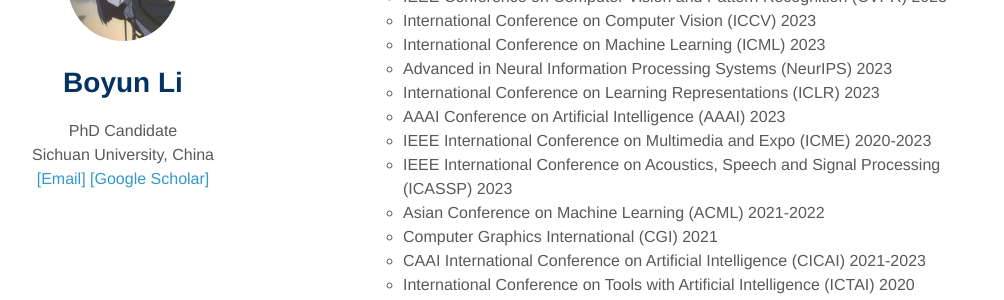
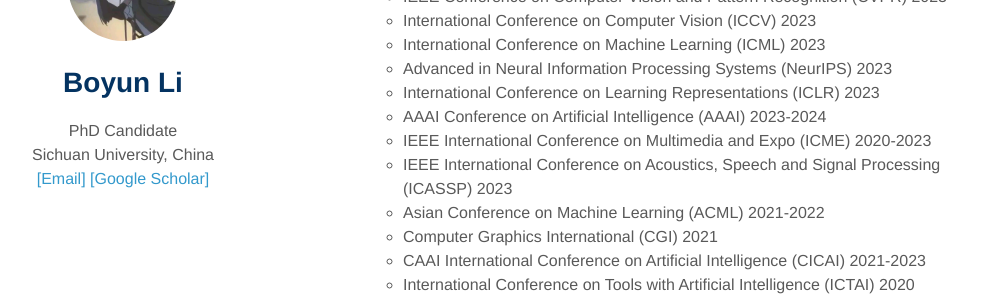
Before and after one commit to liboyun/liboyun.github.io, a Jekyll site: the page built from index.md, in a window 1280 px wide and 900 px high, scrolled down 1812 px. Shown: the part 185-485 px from the top of the window, without its empty margins (147-1151 px from the left). Built offline with Jekyll 4.4.1, drawn with Linux system fonts in a browser that asks for light colours; nearby versions of some CDN libraries; a style sheet for code colours, icons or effects is not loaded; our own code applies the rules of GitHub Pages for plain Markdown files.

Commit message:
update aaai

```diff
--- a/index.md
+++ b/index.md
@@ -66,7 +66,7 @@
   * International Conference on Machine Learning (ICML) 2023
   * Advanced in Neural Information Processing Systems (NeurIPS) 2023
   * International Conference on Learning Representations (ICLR) 2023
-  * AAAI Conference on Artificial Intelligence (AAAI) 2023
+  * AAAI Conference on Artificial Intelligence (AAAI) 2023-2024
   * IEEE International Conference on Multimedia and Expo (ICME) 2020-2023
   * IEEE International Conference on Acoustics, Speech and Signal Processing (ICASSP) 2023
   * Asian Conference on Machine Learning (ACML) 2021-2022
```
